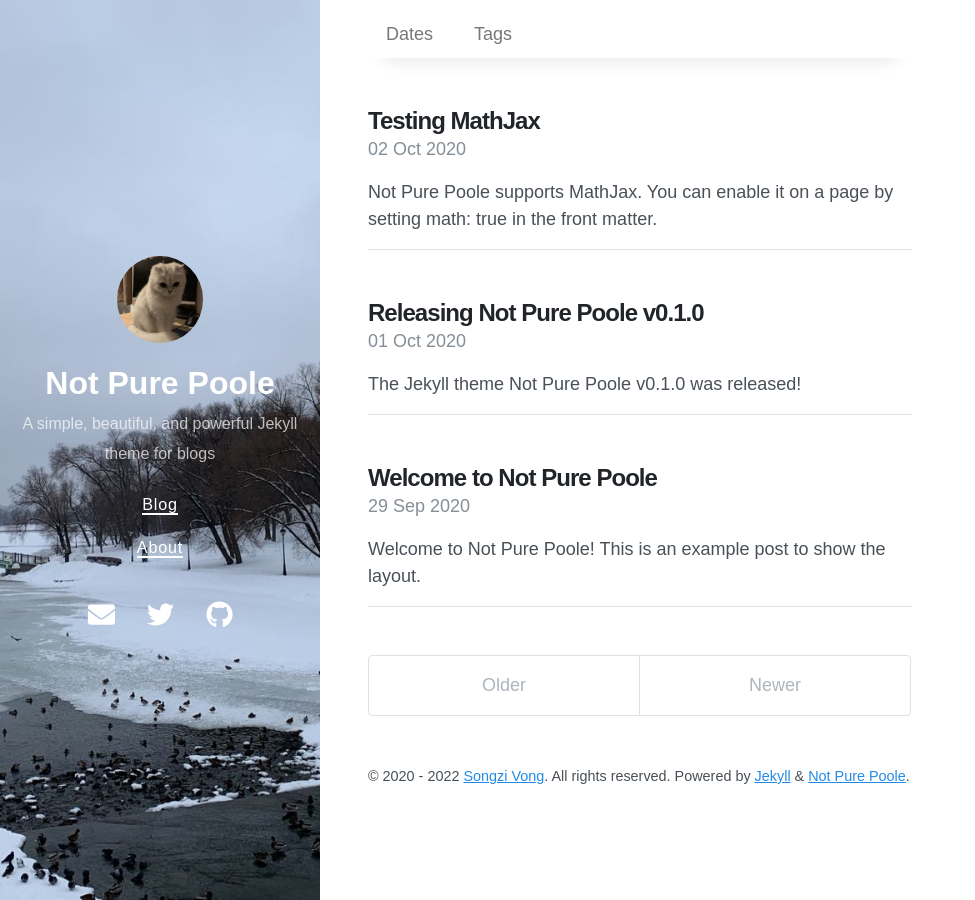
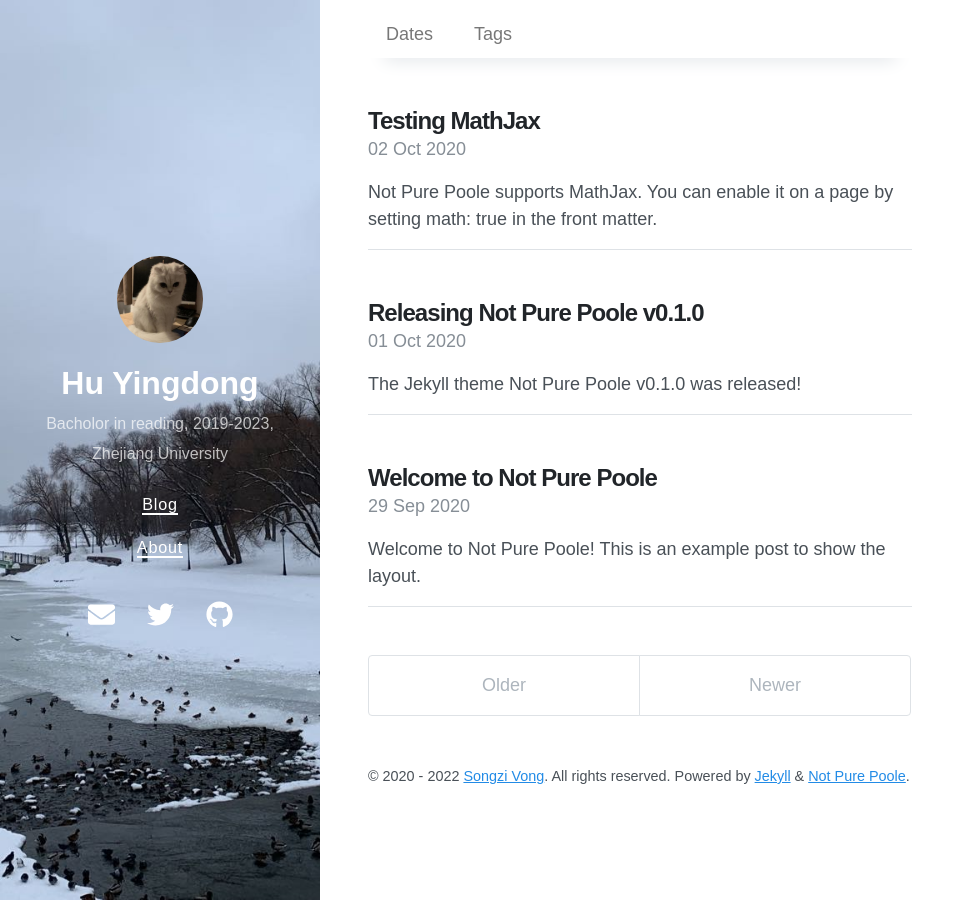
Before and after one commit to zhenliuZJU/zhenliuZJU.github.io, a Jekyll site: the page built from index.html, in a window 1280 px wide. Shown: the whole page, without its empty margins (0-975 px from the left). Built offline with Jekyll 4.4.1, drawn with Linux system fonts in a browser that asks for light colours; nearby versions of some CDN libraries; the list of posts is cut into pages by our own code.

Commit message:
add my name

```diff
--- a/_config.yml
+++ b/_config.yml
@@ -1,6 +1,6 @@
 # Setup
-title: Not Pure Poole
-description: A simple, beautiful, and powerful Jekyll theme for blogs
+title: Hu Yingdong
+description: Bacholor in reading, 2019-2023, Zhejiang University
 url: https://vszhub.github.io
 avatar: /avatar.jpeg
 paginate: 5
```
